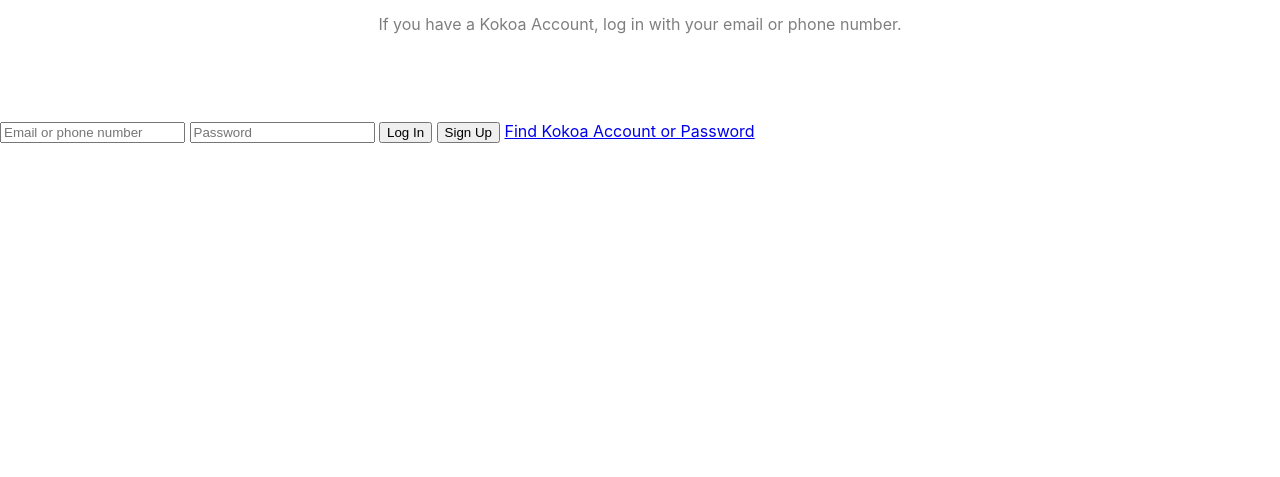
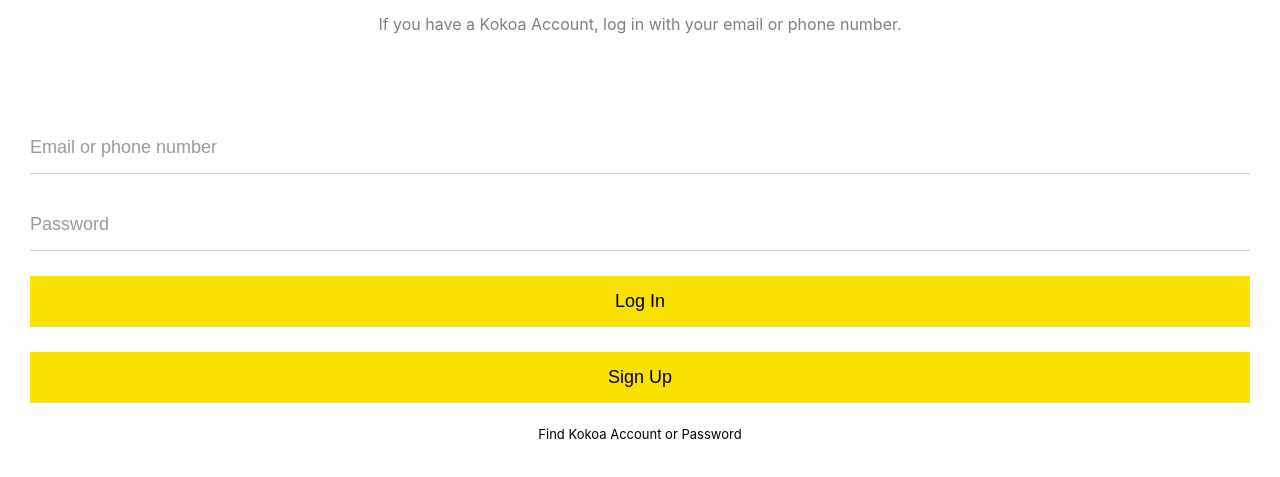
Before and after one commit to ShinYechan/ddin_yc, a plain HTML site: page kokoa-clone/index.html in a window 1280 px wide. Shown: the part 165-642 px from the top of the page. Drawn offline with Linux system fonts and the light colour scheme.

Commit message:
kokoa-clone 4
form css 작성
variable.css

```diff
--- a/kokoa-clone/css/reset.css
+++ b/kokoa-clone/css/reset.css
@@ -122,3 +122,7 @@
   border-collapse: collapse;
   border-spacing: 0;
 }
+
+input:focus {
+  outline: none;
+}
--- a/kokoa-clone/css/styles.css
+++ b/kokoa-clone/css/styles.css
@@ -1,5 +1,6 @@
 @import "reset.css";
 @import "status-bar.css";
+@import "variables.css";
 
 body {
   font-family: -apple-system, BlinkMacSystemFont, "Segoe UI", Roboto, Oxygen,
@@ -22,3 +23,37 @@
   width: 60%;
   opacity: 0.5;
 }
+
+#login-form {
+  display: flex;
+  flex-direction: column;
+  margin: 0px 30px;
+}
+
+#login-form input {
+  padding: 15px 0px;
+  border: none;
+  font-size: 18px;
+  margin-bottom: 25px;
+}
+#login-form input:not([type="submit"]) {
+  border-bottom: 1px solid rgba(0, 0, 0, 0.2);
+}
+#login-form input:focus {
+  border-color: rgba(0, 0, 0, 0.5);
+}
+#login-form input::placeholder {
+  color: rgba(0, 0, 0, 0.4);
+}
+
+#login-form input[type="submit"] {
+  background-color: var(--yellow);
+  cursor: pointer;
+}
+
+#login-form a {
+  text-align: center;
+  text-decoration: none;
+  color: inherit;
+  font-size: 13px;
+}
--- /dev/null
+++ b/kokoa-clone/css/variables.css
@@ -0,0 +1,3 @@
+:root {
+  --yellow: #fae100;
+}
```
